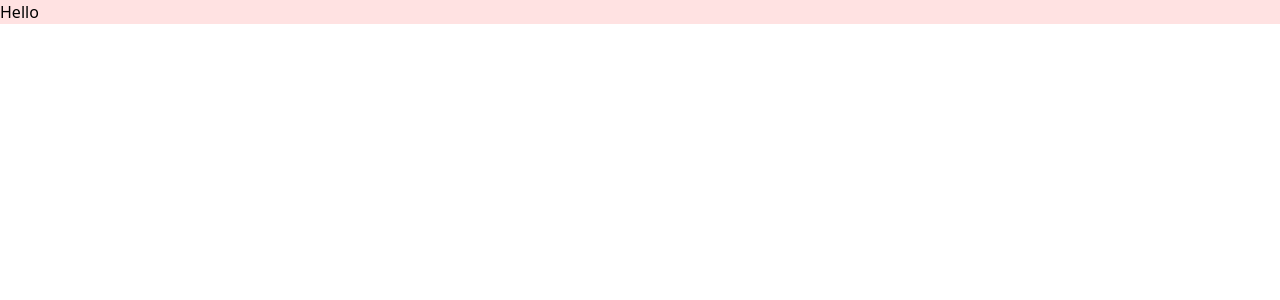
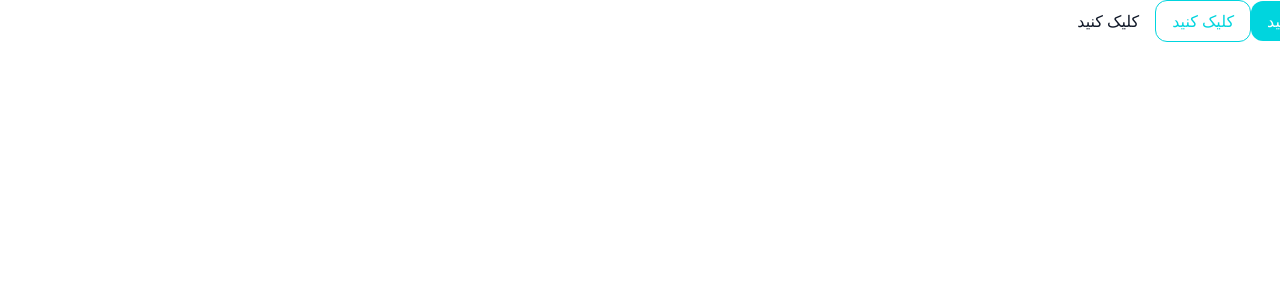
Before and after one commit to TaherehMolaee/gelato-house-reactjs, a React (Vite) app: page / in a window 1280 px wide. Shown: the top 300 px of the page. Built offline with nearby package versions, Linux system fonts and the light colour scheme.

Commit message:
Refactor layout structure and add button component with styles

```diff
--- a/index.html
+++ b/index.html
@@ -1,5 +1,5 @@
 <!doctype html>
-<html lang="en">
+<html lang="fa" dir="rtl">
   <head>
     <meta charset="UTF-8" />
     <meta name="viewport" content="width=device-width, initial-scale=1.0" />
--- a/src/App.tsx
+++ b/src/App.tsx
@@ -1,11 +1,12 @@
+import Layout from "./components/layouts";
 
 function App() {
 
 
   return (
-    <div className='bg-red-100'>
-      Hello
-    </div>
+    <Layout>
+      <div>Hello</div>
+    </Layout>
   )
 }
 
--- /dev/null
+++ b/src/components/base/button/index.tsx
@@ -0,0 +1,55 @@
+import React, { type JSX } from "react";
+import { clx } from "../../../utilities/classnames";
+
+type ButtonProps = {
+  variant?: "contained" | "outlined" | "text";
+  color?: "primary" | "secondary";
+  size?: "small" | "medium" | "large";
+} & React.ButtonHTMLAttributes<HTMLButtonElement>;
+
+const buttonBaseStyles = "rounded-xl";
+
+const variants = {
+  contained: {
+    primary: "bg-primary-500 text-white",
+    secondary: "bg-secondary-500 text-white",
+  },
+  outlined: {
+    primary: "text-primary-500 border border-primary-500",
+    secondary: "text-secondary-500 border border-primary-500",
+  },
+  text: {
+    primary: "text-gray-900",
+    secondary: "text-gray-900",
+  },
+};
+
+
+const sizes = {
+  small: "px-2 py-1 text-sm",
+  medium: "px-4 py-2 text-base",
+  large: "px-6 py-3 text-lg",
+};
+
+const Button: React.FC<ButtonProps> = ({
+  variant = "contained",
+  children,
+  color = "primary",
+  size = "medium",
+  ...props
+}): JSX.Element => {
+  return (
+    <button
+      className={clx(
+        buttonBaseStyles,
+        variants[variant][color],
+        sizes[size]
+      )}
+      {...props}
+    >
+      {children}
+    </button>
+  );
+};
+
+export default Button;
--- a/src/components/layouts/header.tsx
+++ b/src/components/layouts/header.tsx
@@ -1,10 +1,13 @@
 import React from 'react'
+import Button from '../base/button'
 
 const Header: React.FC = () => {
   return (
-    <div>
-
-    </div>
+    <header>
+        <Button variant="contained" onClick={() => console.log("Hiii")}>کلیک کنید</Button>
+        <Button variant="outlined" onClick={() => console.log("Hiii")}>کلیک کنید</Button>
+        <Button variant="text" onClick={() => console.log("Hiii")}>کلیک کنید</Button>
+    </header>
   )
 }
 
--- a/src/styles/tailwind.css
+++ b/src/styles/tailwind.css
@@ -1 +1,29 @@
 @import "tailwindcss";
+
+@theme {
+  /* Primary */
+  --color-primary-50:  #ebfffd;
+  --color-primary-100: #cdfffd;
+  --color-primary-200: #a1fffe;
+  --color-primary-300: #60feff;
+  --color-primary-400: #18f2f8;
+  --color-primary-500: #00d5de;
+  --color-primary-600: #00b3c4;
+  --color-primary-700: #088696;
+  --color-primary-800: #106b7a;
+  --color-primary-900: #125967;
+  --color-primary-950: #053b47;
+
+  /* Secondary */
+  --color-secondary-50:  #fdf3ff;
+  --color-secondary-100: #fbe7ff;
+  --color-secondary-200: #f7ceff;
+  --color-secondary-300: #f3a7ff;
+  --color-secondary-400: #ee72ff;
+  --color-secondary-500: #e13df8;
+  --color-secondary-600: #c81ddc;
+  --color-secondary-700: #b916c8;
+  --color-secondary-800: #8c1395;
+  --color-secondary-900: #74157a;
+  --color-secondary-950: #4e0052;
+}
--- /dev/null
+++ b/src/utilities/classnames.ts
@@ -0,0 +1,3 @@
+export const clx = (...classes: (string | undefined | false)[]): string => {
+  return classes.filter(Boolean).join(' ');
+}
```
